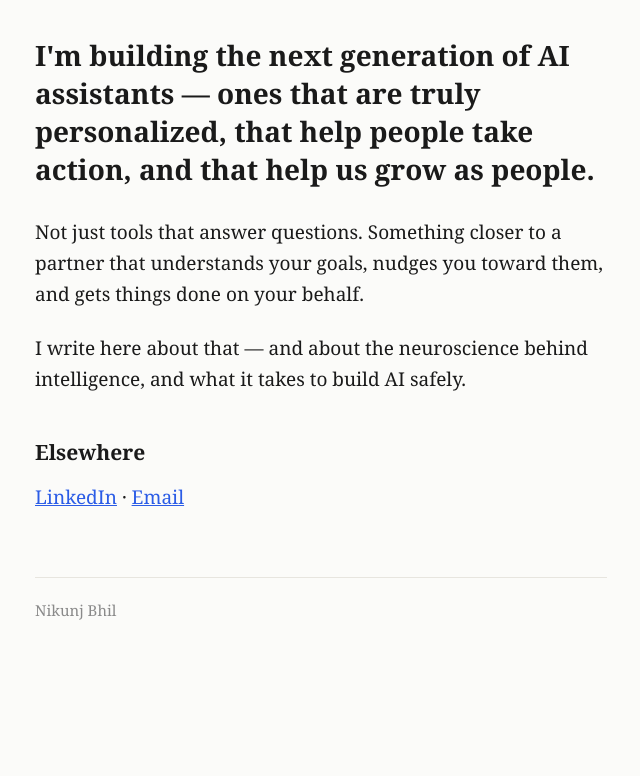
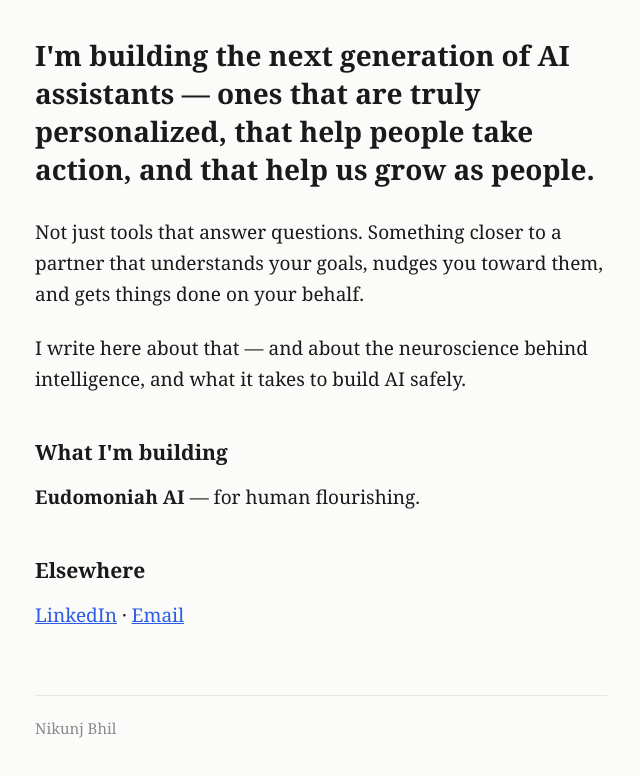
Before and after one commit to Nikunjb2/nikunj-bhil.github.io, a plain HTML site: page index.html in a window 1280 px wide. Shown: the part 122-898 px from the top of the page, without its empty margins (319-959 px from the left). Before the commit the page ends 841 px from the top, so only its background shows below. Drawn offline with Linux system fonts and the light colour scheme.

Commit message:
Add 'What I'm building' section with Eudomoniah AI
Co-Authored-By: Claude Sonnet 5.5 <noreply@anthropic.com>
Claude-Session: https://claude.ai/code/session_01HA1ns3HB2mAhYYSVMkYFcU

```diff
--- a/index.html
+++ b/index.html
@@ -26,6 +26,9 @@
 
   <p>I write here about that — and about the neuroscience behind intelligence, and what it takes to build AI safely.</p>
 
+  <h2>What I'm building</h2>
+  <p><strong>Eudomoniah AI</strong> — for human flourishing.</p>
+
   <h2>Elsewhere</h2>
   <p><a href="https://www.linkedin.com/in/nikunj-bhil/" target="_blank" rel="noopener">LinkedIn</a> · <a href="mailto:rananikunj473@gmail.com">Email</a></p>
 
```
